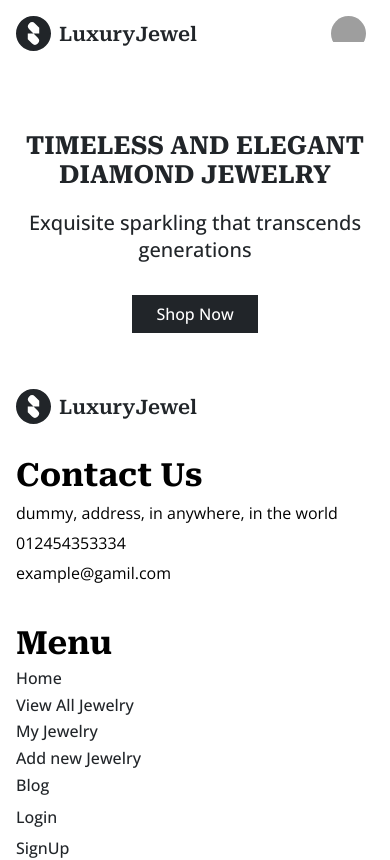
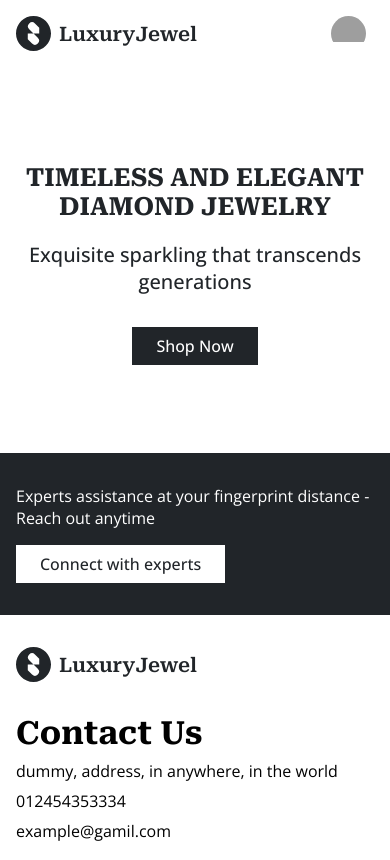
Before and after one commit to EnayetHossain/jewelry-client, a React (Vite) app: page / in a window 390 px wide. Shown: the top 860 px of the page. Built offline with nearby package versions, Linux system fonts and the light colour scheme; grey boxes are pictures that could not be loaded.

Commit message:
responsive experts section

```diff
--- a/src/index.css
+++ b/src/index.css
@@ -45,6 +45,12 @@ ul {
   list-style-type: none;
 }
 
+.cta {
+  background-color: rgb(var(--secondary-color));
+  color: rgb(var(--primary-color));
+  padding: 0.5em 1.5em;
+}
+
 .desktop-max {
   max-width: 1280px;
   margin: 0 auto;
--- a/src/pages/Home/Banner/Banner.css
+++ b/src/pages/Home/Banner/Banner.css
@@ -3,7 +3,7 @@
     align-items: center;
     justify-content: space-around;
     color: rgb(var(--secondary-color));
-    margin: 4em auto;
+    margin: 6em auto;
 }
 
 .hero-title {
@@ -15,12 +15,6 @@
     font-size: 2rem;
     margin: 1em 0 2em;
     font-weight: 500;
-}
-
-.hero-cta {
-    background-color: rgb(var(--secondary-color));
-    color: rgb(var(--primary-color));
-    padding: 0.5em 1.5em;
 }
 
 .hero-image {
--- a/src/pages/Home/Banner/Banner.jsx
+++ b/src/pages/Home/Banner/Banner.jsx
@@ -14,7 +14,7 @@ const Banner = () => {
         <p className="hero-description">
           Exquisite sparkling that transcends generations
         </p>
-        <Link to={"/"} className="hero-cta">
+        <Link to={"/"} className="cta">
           Shop Now
         </Link>
       </div>
--- /dev/null
+++ b/src/pages/Home/Experts/Experts.css
@@ -0,0 +1,23 @@
+.experts-section {
+    background-color: rgb(var(--secondary-color));
+    color: rgb(var(--primary-color));
+}
+
+.experts-container {
+    display: flex;
+    justify-content: space-between;
+    align-items: center;
+    padding: 2em 1em;
+    flex-wrap: wrap;
+}
+
+.experts-cta {
+    background-color: rgb(var(--primary-color));
+    color: rgb(var(--secondary-color));
+}
+
+@media only screen and (max-width: 614px) {
+    .experts-cta {
+        margin-top: 1em;
+    }
+}
--- /dev/null
+++ b/src/pages/Home/Experts/Experts.jsx
@@ -0,0 +1,19 @@
+import { Link } from "react-router-dom";
+import "./Experts.css";
+
+const Experts = () => {
+  return (
+    <section className="experts-section">
+      <div className="experts-container desktop-max">
+        <p className="expert-text">
+          Experts assistance at your fingerprint distance - Reach out anytime
+        </p>
+        <Link className="experts-cta cta" to={"/"}>
+          Connect with experts
+        </Link>
+      </div>
+    </section>
+  );
+};
+
+export default Experts;
--- a/src/pages/Home/Home/Home.jsx
+++ b/src/pages/Home/Home/Home.jsx
@@ -1,10 +1,12 @@
 import Banner from "../Banner/Banner";
+import Experts from "../Experts/Experts";
 import "./Home.css";
 
 const Home = () => {
   return (
     <div>
       <Banner></Banner>
+      <Experts></Experts>
     </div>
   );
 };
```
